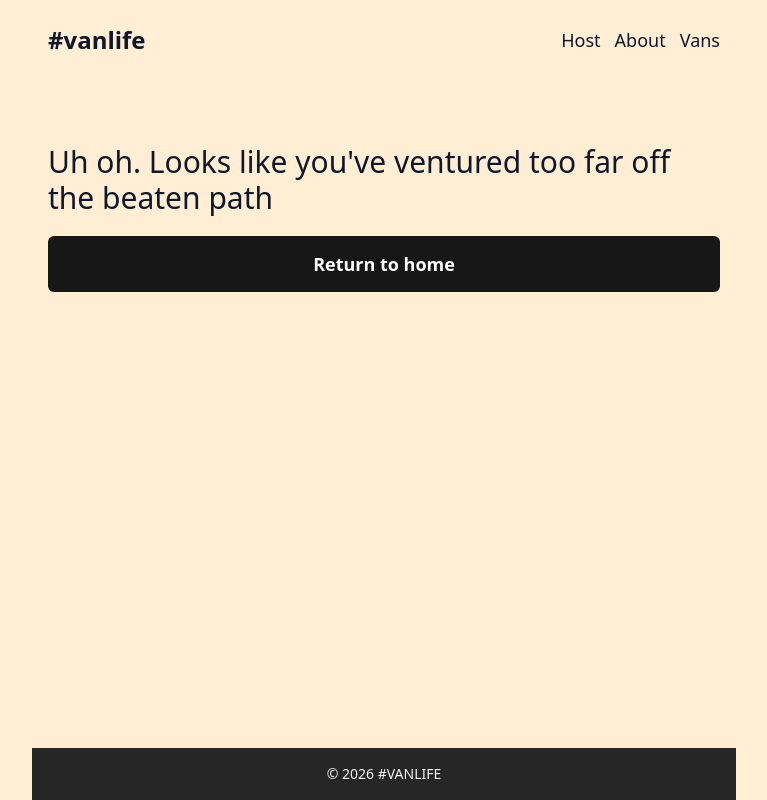
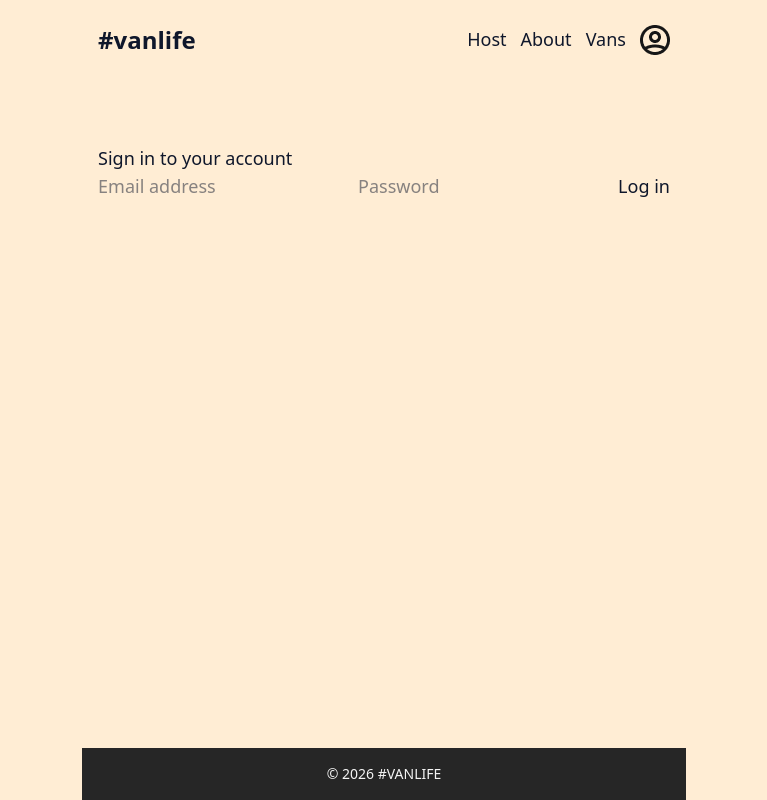
Before and after one commit to MattPahuta/van-life, a React (Vite) app: page /login in a window 1280 px wide. Shown: the whole page, without its empty margins (256-1023 px from the left). Built offline with nearby package versions, Linux system fonts and the light colour scheme.

Commit message:
Add initial protected route and auth components

```diff
--- a/src/App.jsx
+++ b/src/App.jsx
@@ -14,6 +14,8 @@ import HostVanInfo from "./routes/Host/HostVanInfo";
 import HostVanPricing from "./routes/Host/HostVanPricing";
 import HostVanPhotos from "./routes/Host/HostVanPhotos";
 import NotFound from "./routes/404";
+import AuthRequired from "./components/AuthRequired";
+import Login from "./routes/Login";
 
 import "./server";
 
@@ -26,7 +28,9 @@ function App() {
           <Route path="about" element={<About />} />
           <Route path="vans" element={<Vans />} />
           <Route path="vans/:id" element={<VanDetail />} />
+          <Route path="login" element={<Login />} />
 
+          <Route element={<AuthRequired />}>
             <Route path="host" element={<HostLayout />}>
               <Route index element={<Dashboard />} />
               <Route path="income" element={<Income />} />
@@ -38,6 +42,8 @@ function App() {
                 <Route path="photos" element={<HostVanPhotos />} />
               </Route>
             </Route>
+          </Route>
+
           <Route path="*" element={<NotFound />} />
         </Route>
       </Routes>
--- /dev/null
+++ b/src/api.js
@@ -0,0 +1,13 @@
+
+export async function getVans() {
+  const res = await fetch("/api/vans");
+  if (!res.ok) {
+    throw {
+      message: "Failed to fetch vans",
+      statusText: res.statusText,
+      status: res.status
+    }
+  }
+  const data = await res.json();
+  return data.vans;
+}
--- /dev/null
+++ b/src/components/AuthRequired.jsx
@@ -0,0 +1,11 @@
+import { Outlet, Navigate } from "react-router-dom";
+
+export default function AuthRequired() {
+  const authenticated = false;
+
+  if (!authenticated) {
+    return <Navigate to="/login" />
+  }
+
+  return <Outlet />
+}
--- a/src/components/Header.jsx
+++ b/src/components/Header.jsx
@@ -1,4 +1,5 @@
 import { Link, NavLink } from "react-router-dom";
+import avatarImg from "../assets/avatar-icon.png";
 
 function Header() {
   const isActiveStyle = {
@@ -35,6 +36,9 @@ function Header() {
           >
             Vans
           </NavLink>
+          <Link to="login" className="">
+            <img src={avatarImg} className="" />
+          </Link>
         </nav>
       </div>
     </header>
--- /dev/null
+++ b/src/routes/Login.jsx
@@ -0,0 +1,42 @@
+import { useState } from "react";
+import { useNavigate } from "react-router-dom"
+
+export default function Login() {
+  const [loginFormData, setLoginFormData] = useState({ email: "", password: "" })
+
+  function handleSubmit(e) {
+    e.preventDefault()
+    console.log(loginFormData)
+  }
+
+  function handleChange(e) {
+    const { name, value } = e.target
+    setLoginFormData(prev => ({
+      ...prev,
+      [name]: value
+    }))
+  }
+
+  return (
+    <div className="login-container">
+      <h1>Sign in to your account</h1>
+      <form onSubmit={handleSubmit} className="login-form">
+        <input
+            name="email"
+            onChange={handleChange}
+            type="email"
+            placeholder="Email address"
+            value={loginFormData.email}
+        />
+        <input
+            name="password"
+            onChange={handleChange}
+            type="password"
+            placeholder="Password"
+            value={loginFormData.password}
+        />
+        <button>Log in</button>
+      </form>
+    </div>
+  )
+}
--- a/src/routes/Vans/Vans.jsx
+++ b/src/routes/Vans/Vans.jsx
@@ -1,15 +1,29 @@
 import { useState, useEffect } from "react";
 import { Link, useSearchParams } from "react-router-dom";
+import { getVans } from "../../api";
 
 function Vans() {
   let [searchParams, setSearchParams] = useSearchParams();
   const typeFilter = searchParams.get("type");
   const [vans, setVans] = useState([]);
+  const [loading, setLoading] = useState(false);
+  const [error, setError] = useState(null);
 
   useEffect(() => {
-    fetch("/api/vans")
-      .then(res => res.json())
-      .then(data => setVans(data.vans))
+
+    async function loadVans() {
+      setLoading(true);
+      try {
+        const data = await getVans();
+        setVans(data);
+      } catch(err) {
+        setError(err)
+      } finally {
+        setLoading(false);
+      }
+    }
+
+    loadVans();
   }, []);
 
   const displayedVans = typeFilter ? vans.filter(van => van.type === typeFilter) : vans;
@@ -38,6 +52,14 @@ function Vans() {
       </Link>
     </li>
   ));
+
+  if (loading) {
+    return <h1 aria-live="polite" className="text-3xl font-bold">Loading...</h1>
+  }
+
+  if (error) {
+    return <h1 aria-live="assertive" className="text-2xl text-red-700">There was an error: {error.message}</h1>
+  }
 
   return (
     <div className="py-10 px-4">
```
Also changed, not shown: src/assets/avatar-icon.png (added). Lines whose indentation alone changed are shown as unchanged.
